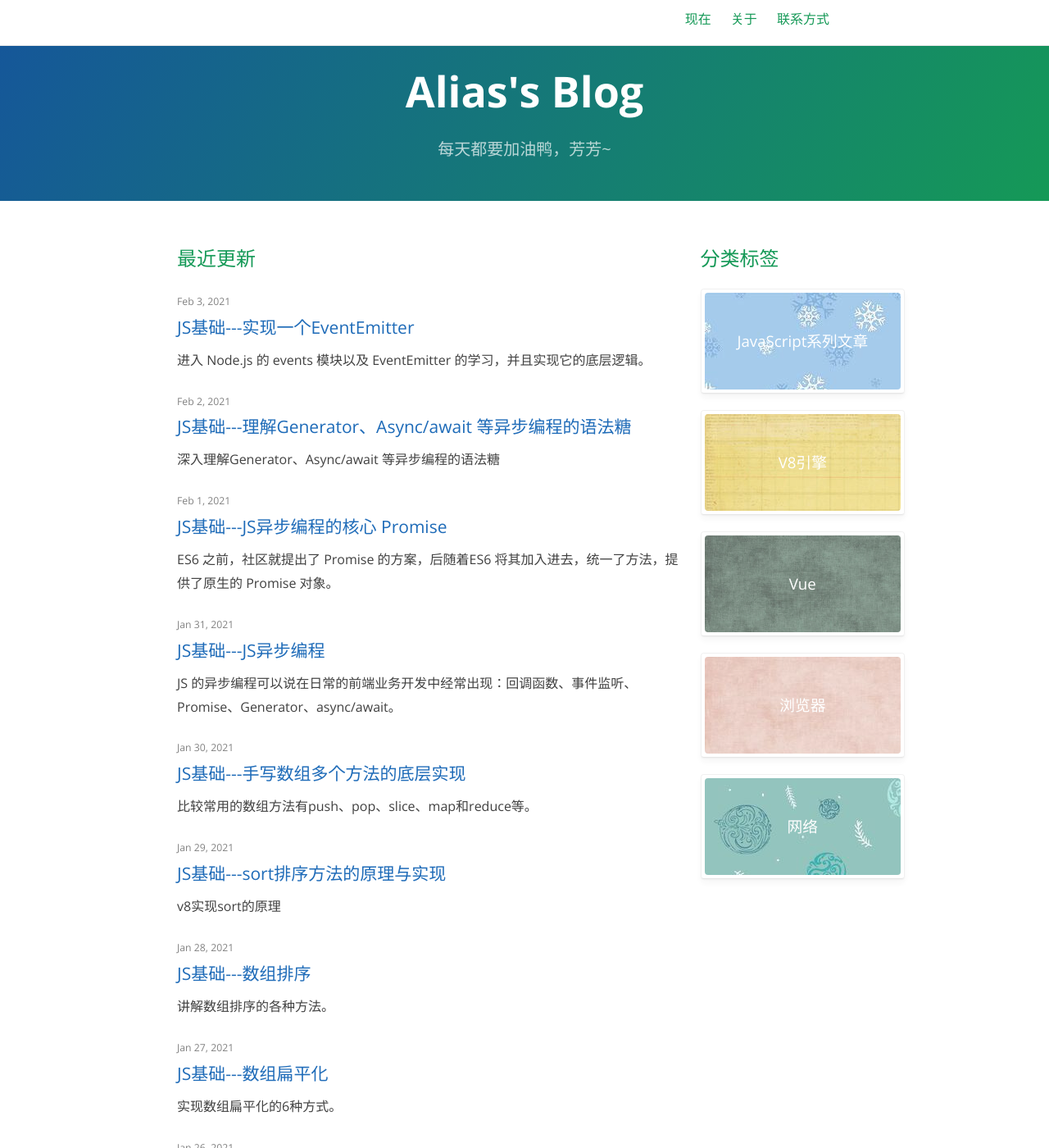
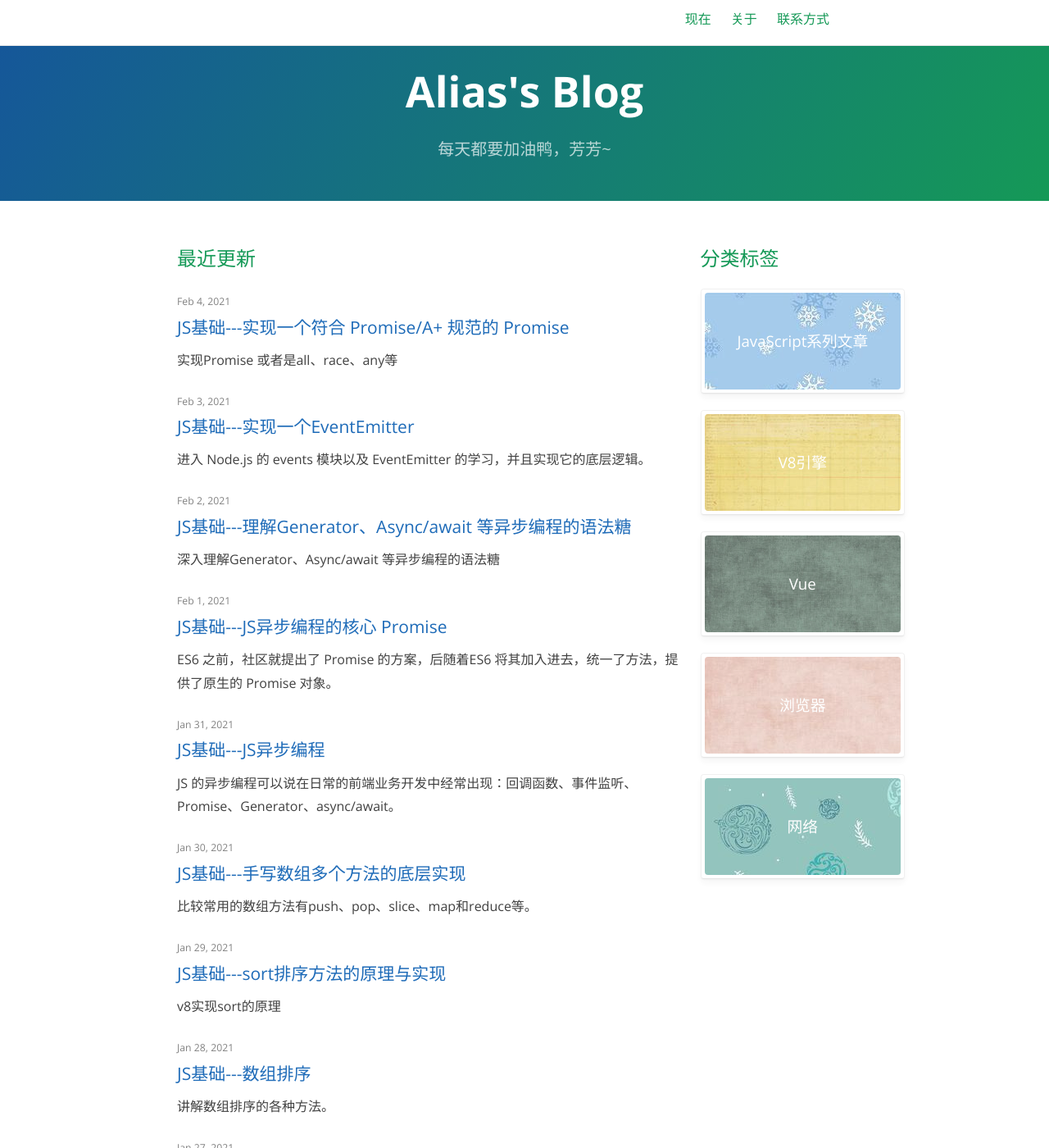
Before and after one commit to higwendolyn/Alias, a Jekyll site: the page built from index.html, in a window 1280 px wide and 1400 px high. Shown: the whole window at 82% size. Built offline with Jekyll 4.4.1, drawn with Linux system fonts in a browser that asks for light colours; the list of posts is cut into pages by our own code; some of the changed text lies outside the part shown.

Commit message:
图片取绝对路径

```diff
--- /dev/null
+++ b/_posts/2021-02-04-js_Promise1.md
@@ -0,0 +1,13 @@
+---
+layout: post
+title: "JS基础---实现一个符合 Promise/A+ 规范的 Promise"
+category: 'JavaScript系列文章'
+---
+
+实现Promise 或者是all、race、any等
+
+问题1：
+<font style="color: #ec7907;">Promise/A+ 约定了哪些规范？</font>
+
+问题2：
+<font style="color: #ec7907;">手动实现 Promise 的过程中都遇到过哪些问题？</font>
--- a/index.html
+++ b/index.html
@@ -63,35 +63,35 @@
       {% capture this_word %}{{ category_words[item] | strip_newlines }}{% endcapture %}
       <div class="category-card">
         {% if item == 0 %}
-          <div class="card-containt" style="background-image: url(./images/back2.jpeg);">
+          <div class="card-containt" style="background-image: url(/Alias/images/back2.jpeg);">
             <div class="card-image-cell">
               <a href="/Alias/categories.html#{{ this_word | cgi_escape }}" rel="nofollow">{{ this_word }}</a>
             </div>
           </div>
         {% endif %}
         {% if item == 1 %}
-          <div class="card-containt" style="background-image: url(./images/back1.jpg);">
+          <div class="card-containt" style="background-image: url(/Alias/images/back1.jpg);">
             <div class="card-image-cell">
               <a href="/Alias/categories.html#{{ this_word | cgi_escape }}" rel="nofollow">{{ this_word }}</a>
             </div>
           </div>
         {% endif %}
         {% if item == 2 %}
-          <div class="card-containt" style="background-image: url(./images/back3.jpg);">
+          <div class="card-containt" style="background-image: url(/Alias/images/back3.jpg);">
             <div class="card-image-cell">
               <a href="/Alias/categories.html#{{ this_word | cgi_escape }}" rel="nofollow">{{ this_word }}</a>
             </div>
           </div>
         {% endif %}
         {% if item == 3 %}
-          <div class="card-containt" style="background-image: url(./images/back4.jpeg);">
+          <div class="card-containt" style="background-image: url(/Alias/images/back4.jpeg);">
             <div class="card-image-cell">
               <a href="/Alias/categories.html#{{ this_word | cgi_escape }}" rel="nofollow">{{ this_word }}</a>
             </div>
           </div>
         {% endif %}
         {% if item == 4 %}
-          <div class="card-containt" style="background-image: url(./images/back5.jpg);">
+          <div class="card-containt" style="background-image: url(/Alias/images/back5.jpg);">
             <div class="card-image-cell">
               <a href="/Alias/categories.html#{{ this_word | cgi_escape }}" rel="nofollow">{{ this_word }}</a>
             </div>
```
